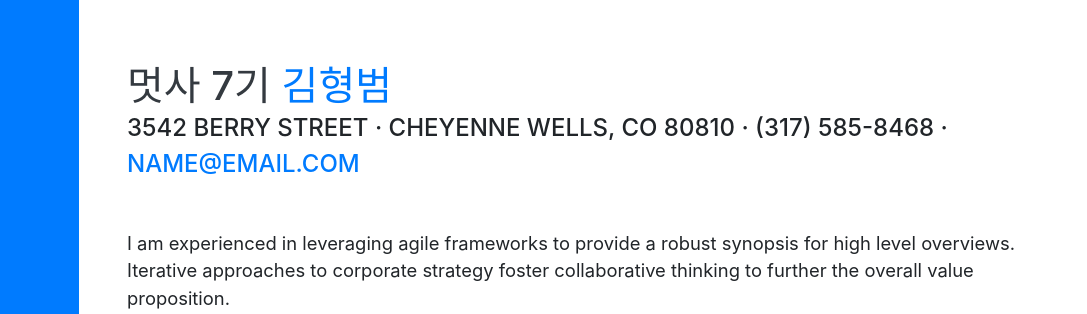
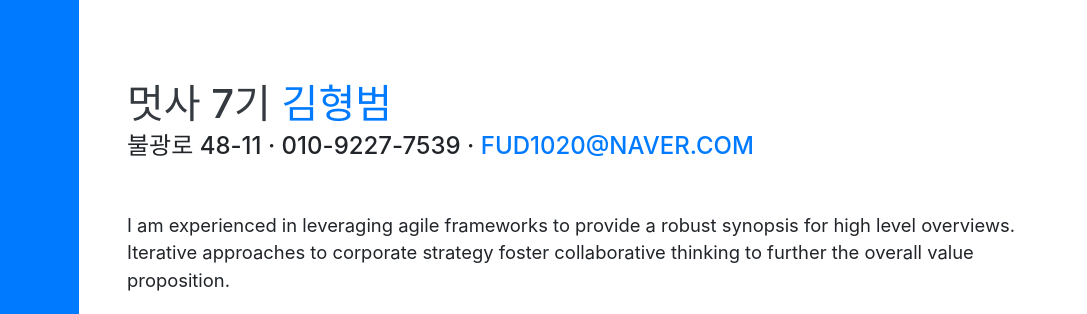
Before and after one commit to fud200/fud200.github.io, a website with bundled scripts: page index.html in a window 1280 px wide. Shown: the part 161-475 px from the top of the page, 193-1280 px from the left. Built offline with nearby package versions, Linux system fonts and the light colour scheme; files whose address does not match are found by name; a web font is replaced by a local one.

Commit message:
first blog

```diff
--- a/index.html
+++ b/index.html
@@ -66,8 +66,8 @@
         <h1 class="mb-0">멋사 7기
           <span class="text-primary">김형범</span>
         </h1>
-        <div class="subheading mb-5">3542 Berry Street · Cheyenne Wells, CO 80810 · (317) 585-8468 ·
-          <a href="mailto:name@email.com">name@email.com</a>
+        <div class="subheading mb-5">불광로 48-11 · 010-9227-7539 ·
+          <a href="mailto:fud1020@naver.com">fud1020@naver.com</a>
         </div>
         <p class="lead mb-5">I am experienced in leveraging agile frameworks to provide a robust synopsis for high level overviews. Iterative approaches to corporate strategy foster collaborative thinking to further the overall value proposition.</p>
         <div class="social-icons">
```
